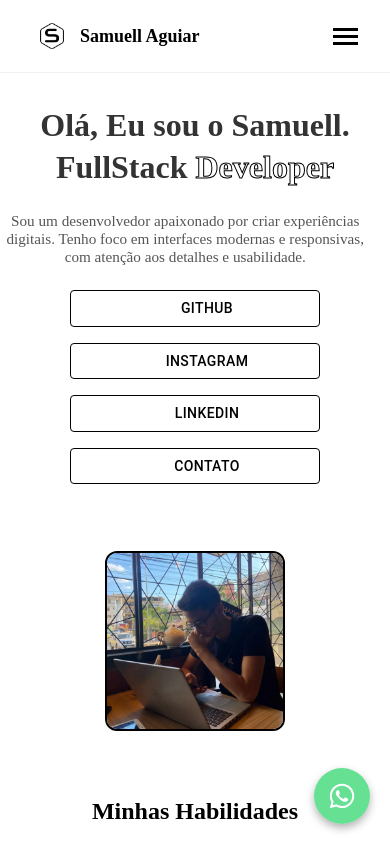
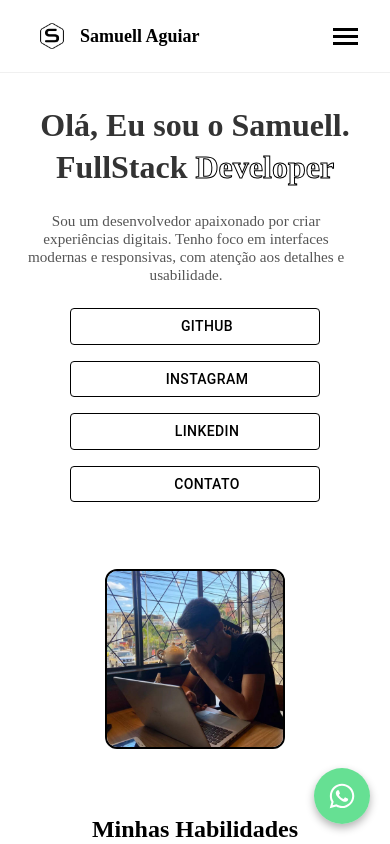
Before and after one commit to SamuellAguiar/Portfolio, a React (Vite) app in the folder portfolio/: page / in a window 390 px wide. Shown: the top 844 px of the page. Built offline with nearby package versions, Linux system fonts and the light colour scheme; some icons are missing.

Commit message:
style(home): refine Home component styles for layout and spacing
- adjust responsive layout, spacing, and typography in Home.css
- improve color contrast for better accessibility

```diff
--- a/portfolio/src/components/home/Home.css
+++ b/portfolio/src/components/home/Home.css
@@ -84,11 +84,13 @@
               flex-direction: column;
               justify-content: center;
               align-items: center;
+              /* manter padding lateral no mobile para evitar que o texto fique colado na borda */
               padding: 2rem 1rem;
+              /* adicionar safe-area para iOS notch/rounded corners */
+              padding-left: calc(1rem + env(safe-area-inset-left));
+              padding-right: calc(1rem + env(safe-area-inset-right));
               text-align: center;
               height: auto;
-          padding-left: 0 !important;
-          padding-right: 0 !important;
      }
 
      .about-text {
```
Lines whose indentation alone changed are shown as unchanged.
